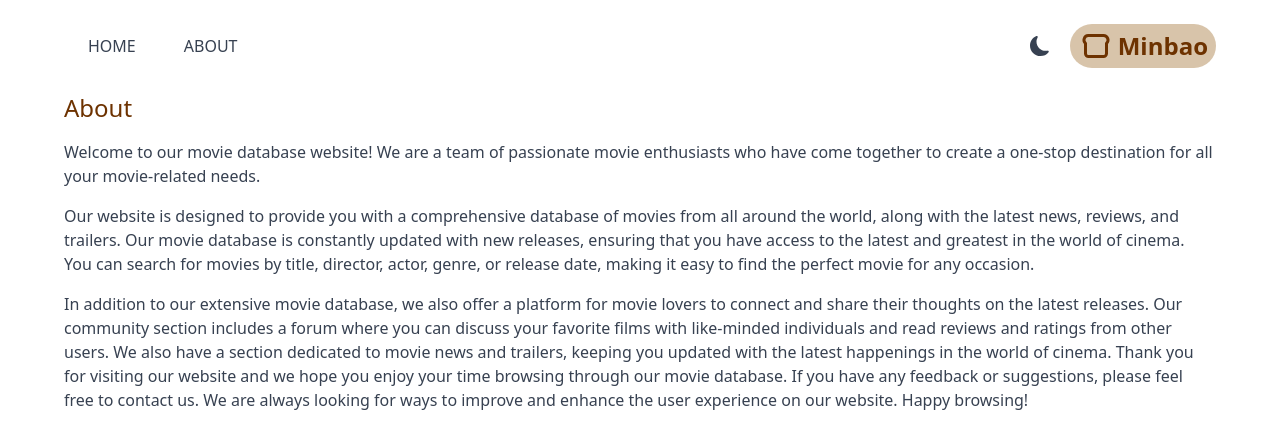
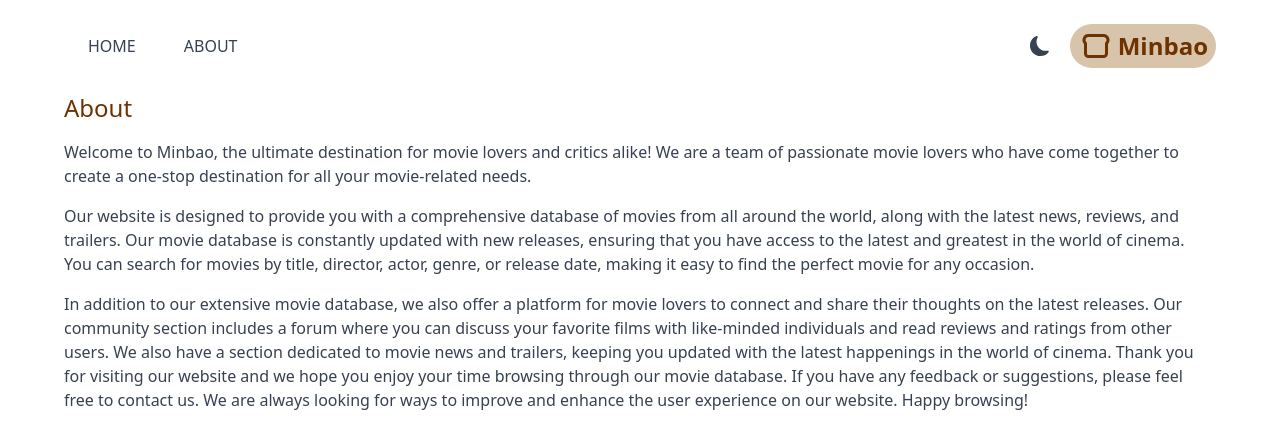
Before and after one commit to patrickgip94/Minbao, a Next.js app: page /about in a window 1280 px wide. Shown: the top 448 px of the page. Built offline with nearby package versions, Linux system fonts and the light colour scheme.

Commit message:
Updated About page

```diff
--- a/src/app/about/page.jsx
+++ b/src/app/about/page.jsx
@@ -3,9 +3,9 @@ function About() {
     <div className="max-w-6xl mx-auto space-y-4">
       <h1 className="text-2xl font-medium text-[#6d3200] ">About</h1>
       <p>
-        Welcome to our movie database website! We are a team of passionate movie
-        enthusiasts who have come together to create a one-stop destination for
-        all your movie-related needs.
+        Welcome to Minbao, the ultimate destination for movie lovers and critics
+        alike! We are a team of passionate movie lovers who have come together
+        to create a one-stop destination for all your movie-related needs.
       </p>
 
       <p>
```
